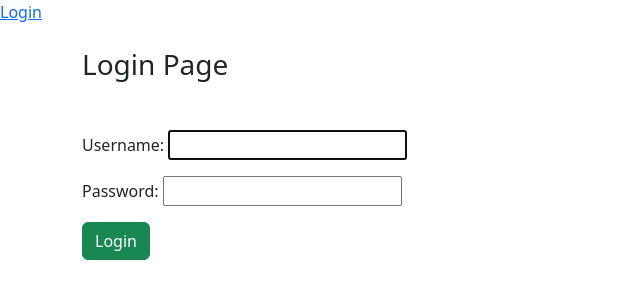
After one commit to AmirHosseinP2002/Todo_Project, a Django app: page /accounts/login/ in a window 1280 px wide. The commit adds this page. Shown: the top 300 px of the page, without its empty margins (0-640 px from the left). Run offline with Django 4.2, Linux system fonts and the light colour scheme.

Commit message:
add login and logout system

```diff
--- /dev/null
+++ b/accounts/urls.py
@@ -0,0 +1,13 @@
+from django.urls import path
+from django.contrib.auth import views as auth_view
+
+urlpatterns = [
+    path('login/', auth_view.LoginView
+         .as_view(template_name='registration/login.html'),
+         name='login'
+         ),
+    path('logout/', auth_view.LogoutView
+         .as_view(),
+         name='logout'
+         ),
+]
--- a/config/settings.py
+++ b/config/settings.py
@@ -128,3 +128,7 @@ STATICFILES_DIRS = [str(BASE_DIR.joinpath('static'))]
 # https://docs.djangoproject.com/en/4.2/ref/settings/#default-auto-field
 
 DEFAULT_AUTO_FIELD = 'django.db.models.BigAutoField'
+
+LOGIN_URL = 'login'
+LOGIN_REDIRECT_URL = 'todos_list'
+LOGOUT_REDIRECT_URL = 'home'
--- a/templates/_base.html
+++ b/templates/_base.html
@@ -18,6 +18,16 @@
 </head>
 <body>
 
+{% if request.user.is_authenticated %}
+    <p>
+        Hello {{ user.first_name|default:user.username }}, Welcome to my web page
+        <span>|</span>
+        <a href="{% url 'logout' %}">Logout</a>
+    </p>
+{% else %}
+    <a href="{% url 'login' %}">Login</a>
+{% endif %}
+
 {% block content %}
 
 {% endblock %}
--- /dev/null
+++ b/templates/registration/login.html
@@ -0,0 +1,16 @@
+{% extends '_base.html' %}
+
+{% block title %}
+    Login
+{% endblock %}
+
+{% block content %}
+    <div class="container">
+        <h3 class="mt-4 mb-5">Login Page</h3>
+        <form action="" method="POST">
+            {% csrf_token %}
+            {{ form.as_p }}
+            <input class="btn btn-success" type="submit" value="Login">
+        </form>
+    </div>
+{% endblock %}
```
